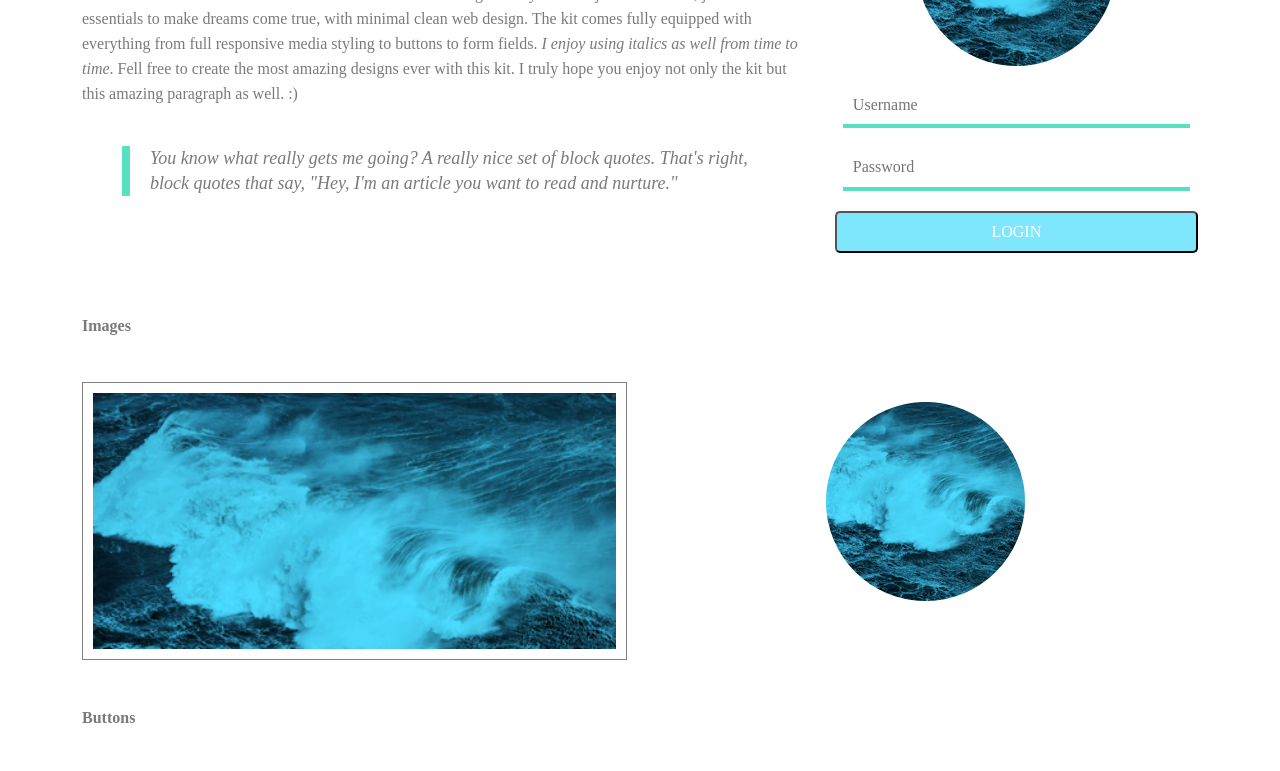
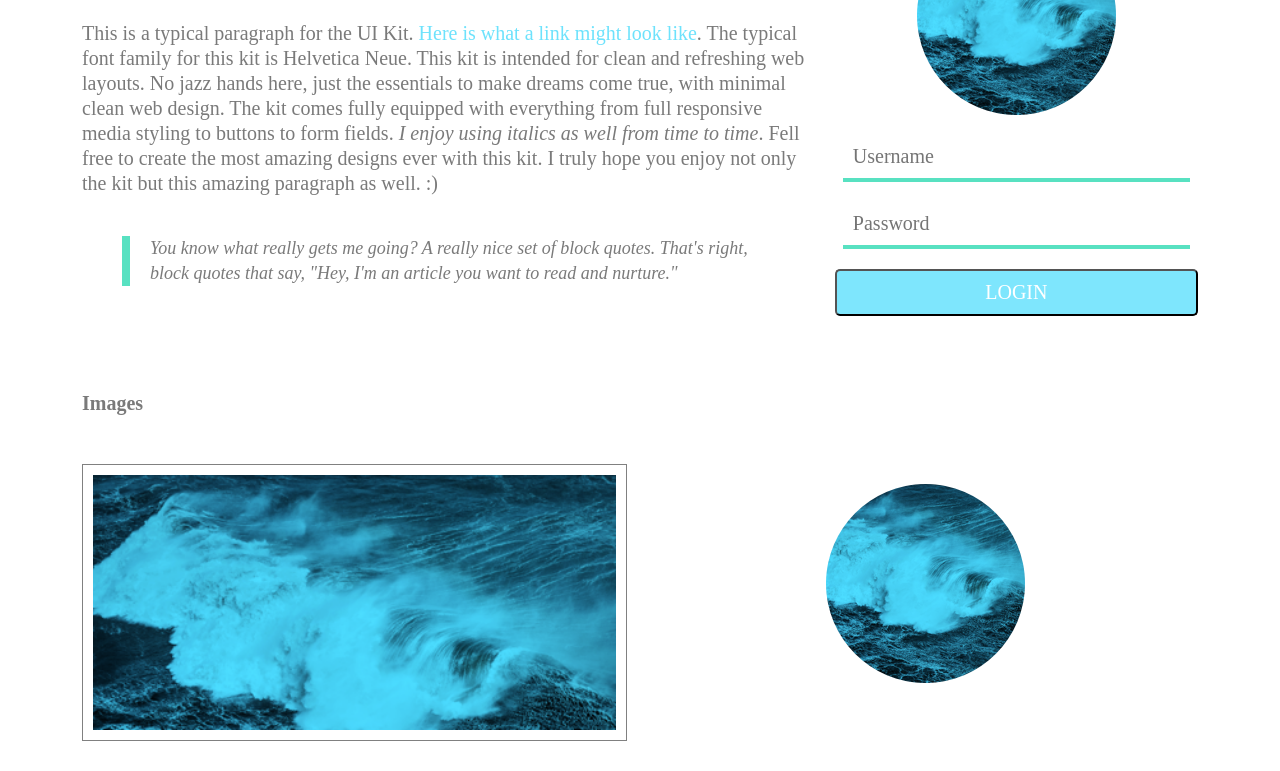
Before and after one commit to cullenk/Project-4, a plain HTML site: page index.html in a window 1280 px wide. Shown: the part 494-1265 px from the top of the page. Drawn offline with Linux system fonts and the light colour scheme.

Commit message:
font size and nav

```diff
--- a/scss/components/_navigation.scss
+++ b/scss/components/_navigation.scss
@@ -10,6 +10,7 @@
     display: flex;
     flex-direction: row;
     float: right;
+    margin-right: 80px;
   }
 }
 
--- a/scss/components/_typography.scss
+++ b/scss/components/_typography.scss
@@ -7,6 +7,9 @@
   font-size: 16px;
   line-height: 25px;
   color: $font-color;
+  @include desktop($desktop-width) {
+    font-size: 20px;
+  }
 }
 
 .headline--primary {
```
Also changed, not shown: css/styles.css, 1 other file.
